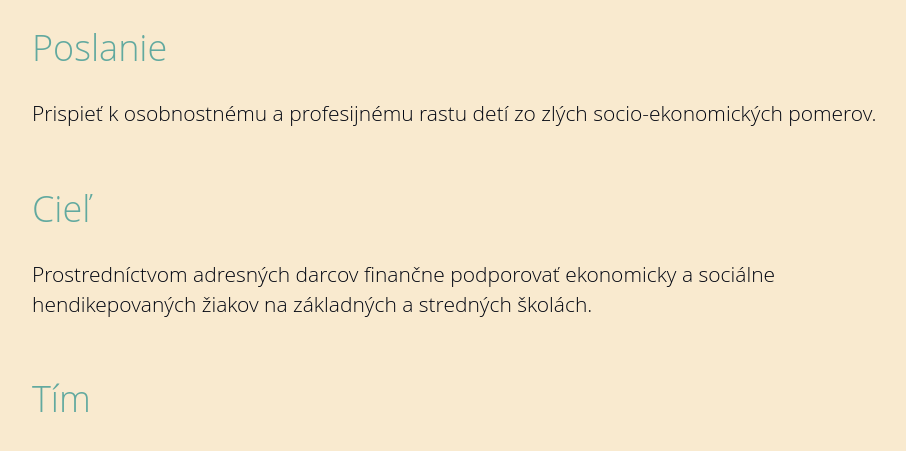
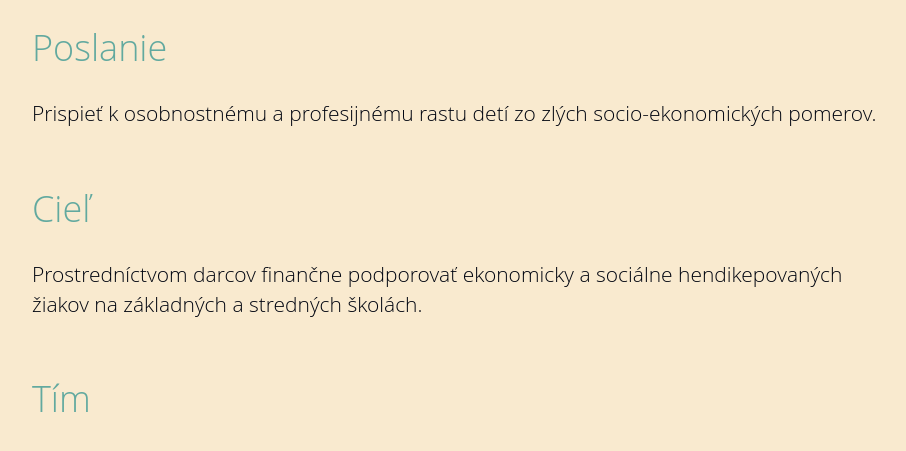
Before and after one commit to davatjeviac/davatjeviac.github.io, a Jekyll site: the page built from o-nas.html, in a window 1280 px wide and 900 px high, scrolled down 678 px, cut to the strip 0-485 px from the top of the window. Shown: the top 451 px of the strip, without its empty margins (38-944 px from the left). Built offline with Jekyll 4.4.1, drawn with Linux system fonts in a browser that asks for light colours; some web fonts are replaced.

Commit message:
Update o-nas.html

```diff
--- a/o-nas.html
+++ b/o-nas.html
@@ -30,7 +30,7 @@
       </div>
       <div class="custom-section">
         <h1 class="page-header">Cieľ</h1>
-        <p class="lead">Prostredníctvom adresných darcov finančne podporovať ekonomicky a sociálne hendikepovaných žiakov na základných a stredných školách.</p>
+        <p class="lead">Prostredníctvom darcov finančne podporovať ekonomicky a sociálne hendikepovaných žiakov na základných a stredných školách.</p>
       </div>
       <div class="custom-section">
         <h1 class="page-header">Tím</h1>
```
